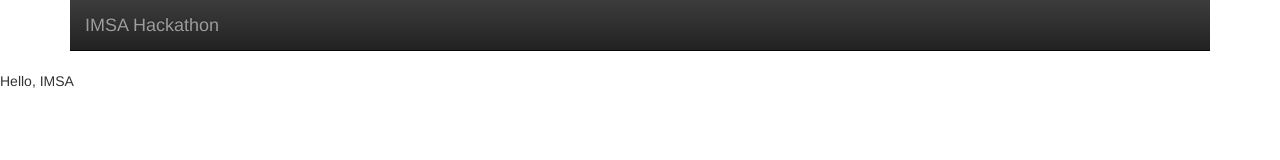
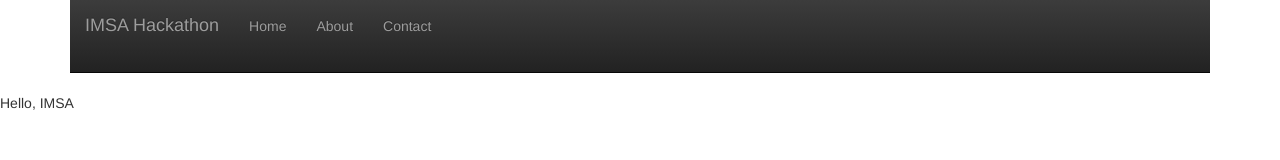
Before and after one commit to Yoanna82/IMSA-Hackathon, a plain HTML site: page index.html in a window 1280 px wide. Drawn offline with nearby package versions, Linux system fonts and the light colour scheme.

Commit message:
Update index.html

```diff
--- a/index.html
+++ b/index.html
@@ -17,6 +17,13 @@
           <div class="navbar-header">
             <a class="navbar-brand" href="https://www.imsa.edu/">IMSA Hackathon</a>
           </div>
+          <div id="navbar" class="navbar">
+            <ul class="nav navbar-nav">
+              <li><a href="#">Home</a></li>
+              <li><a href="about.html">About</a></li>
+              <li><a href="contact.html">Contact</a></li>
+            </ul>
+          </div>
         </div>
       </nav>
 
```
